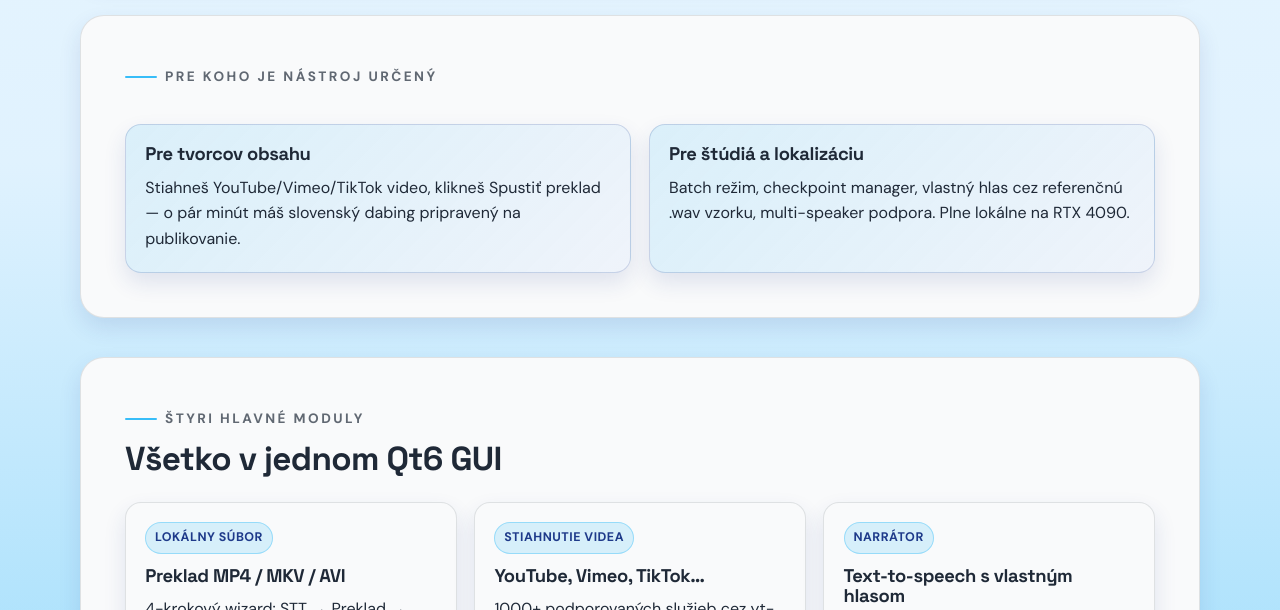
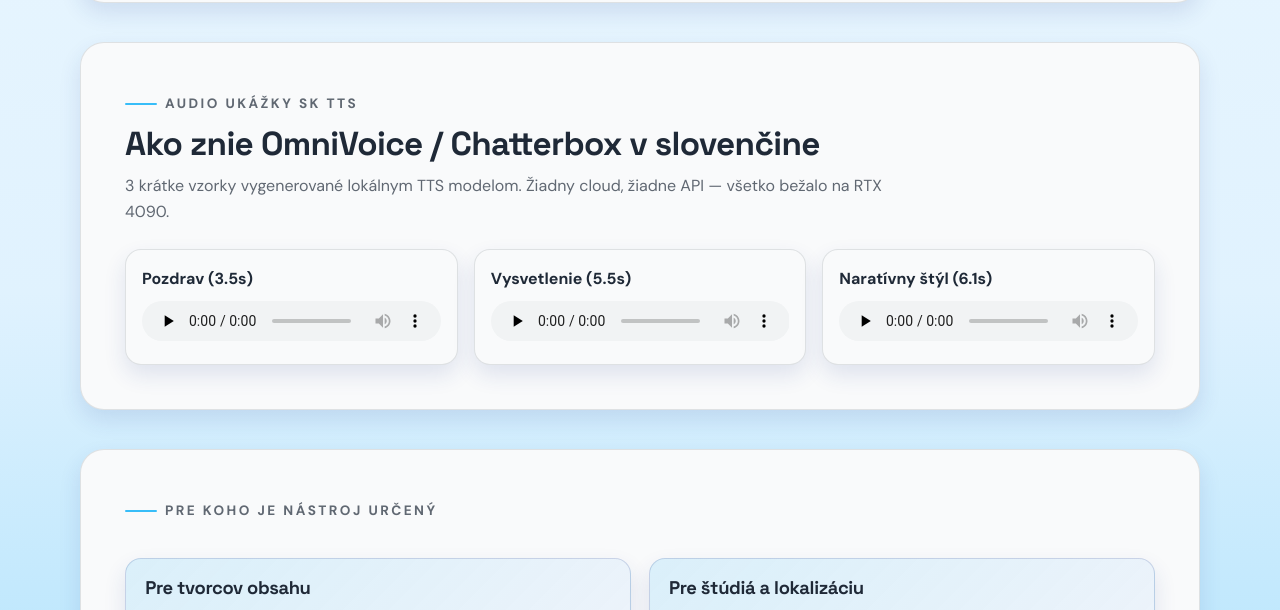
Before and after one commit to Vojtech-Pet/videotranslator-studio, a plain HTML site: page index.html in a window 1280 px wide. Shown: the part 1449-2059 px from the top of the page. Drawn offline with Linux system fonts and the light colour scheme.

Commit message:
docs: add SK TTS audio samples + EN summary in hero
- 3 short MP3 samples (greeting, explanation, narrative) showcasing
  the local TTS output. Files live in /audio/.
- EN one-liner under the SK headline so non-Slovak HR can grok it.

```diff
--- a/index.html
+++ b/index.html
@@ -129,6 +129,16 @@
   width:100%;display:flex;justify-content:flex-end;
 }
 
+/* ---- Audio samples grid ---- */
+.audio-grid{display:grid;grid-template-columns:repeat(3,minmax(0,1fr));gap:1rem;margin-top:1rem}
+.audio-card{
+  border:1px solid var(--line);border-radius:var(--radius);
+  background:var(--surface);padding:1rem;
+  box-shadow:var(--shadow-sm);
+}
+.audio-card-title{font-weight:700;margin-bottom:.6rem;color:var(--ink)}
+.audio-card audio{width:100%;height:40px}
+@media (max-width:780px){.audio-grid{grid-template-columns:1fr}}
 /* ---- Demo video (responsive 16:9) ---- */
 .video-wrap{
   position:relative;width:100%;aspect-ratio:16/9;
@@ -319,6 +329,7 @@
     <div class="hero-left">
       <h1>Z videa do slovenčiny <span class="hero-gradient">automaticky</span> za pár minút.</h1>
       <p>Automatický video-dubbing pipeline. Whisper STT → Gemma preklad → OmniVoice TTS → finálna A/V montáž. Všetko lokálne, bez cloudu.</p>
+      <p style="font-size:.85rem;color:var(--muted);margin-top:.5rem;font-style:italic">EN summary: Local-first AI video dubbing pipeline — Whisper speech-to-text → fine-tuned Gemma 4 26B (EN→SK) → OmniVoice TTS with voice cloning. Runs fully on a single RTX 4090, no cloud APIs.</p>
       <div class="hero-actions">
         <a href="https://github.com/Vojtech-Pet/videotranslator-studio" class="btn-primary">Vyskúšať na GitHube</a>
         <a href="#funkcie" class="btn-secondary">Pozri funkcie</a>
@@ -346,6 +357,28 @@
     <p style="margin-top:1rem;font-size:.9rem;color:var(--muted)">
       Link na video: <a href="https://youtu.be/OYzaQf7kO3M" style="color:var(--primary);font-weight:600">https://youtu.be/OYzaQf7kO3M</a> · pôvodný materiál: Tim Urban / TED · CC-BY-NC-ND
     </p>
+  </section>
+
+  <section class="section" id="audio-samples">
+    <div class="section-header">
+      <div class="section-kicker">Audio ukážky SK TTS</div>
+      <h2>Ako znie OmniVoice / Chatterbox v slovenčine</h2>
+      <p style="margin-top:.5rem;color:var(--muted)">3 krátke vzorky vygenerované lokálnym TTS modelom. Žiadny cloud, žiadne API — všetko bežalo na RTX 4090.</p>
+    </div>
+    <div class="audio-grid">
+      <div class="audio-card">
+        <div class="audio-card-title">Pozdrav (3.5s)</div>
+        <audio controls preload="none" src="audio/chatterbox_sk_greeting_studio.mp3"></audio>
+      </div>
+      <div class="audio-card">
+        <div class="audio-card-title">Vysvetlenie (5.5s)</div>
+        <audio controls preload="none" src="audio/chatterbox_sk_explanation_studio.mp3"></audio>
+      </div>
+      <div class="audio-card">
+        <div class="audio-card-title">Naratívny štýl (6.1s)</div>
+        <audio controls preload="none" src="audio/chatterbox_sk_narrative_studio.mp3"></audio>
+      </div>
+    </div>
   </section>
 
   <section class="section section-altcards">
```
Also changed, not shown: 3 other files.
